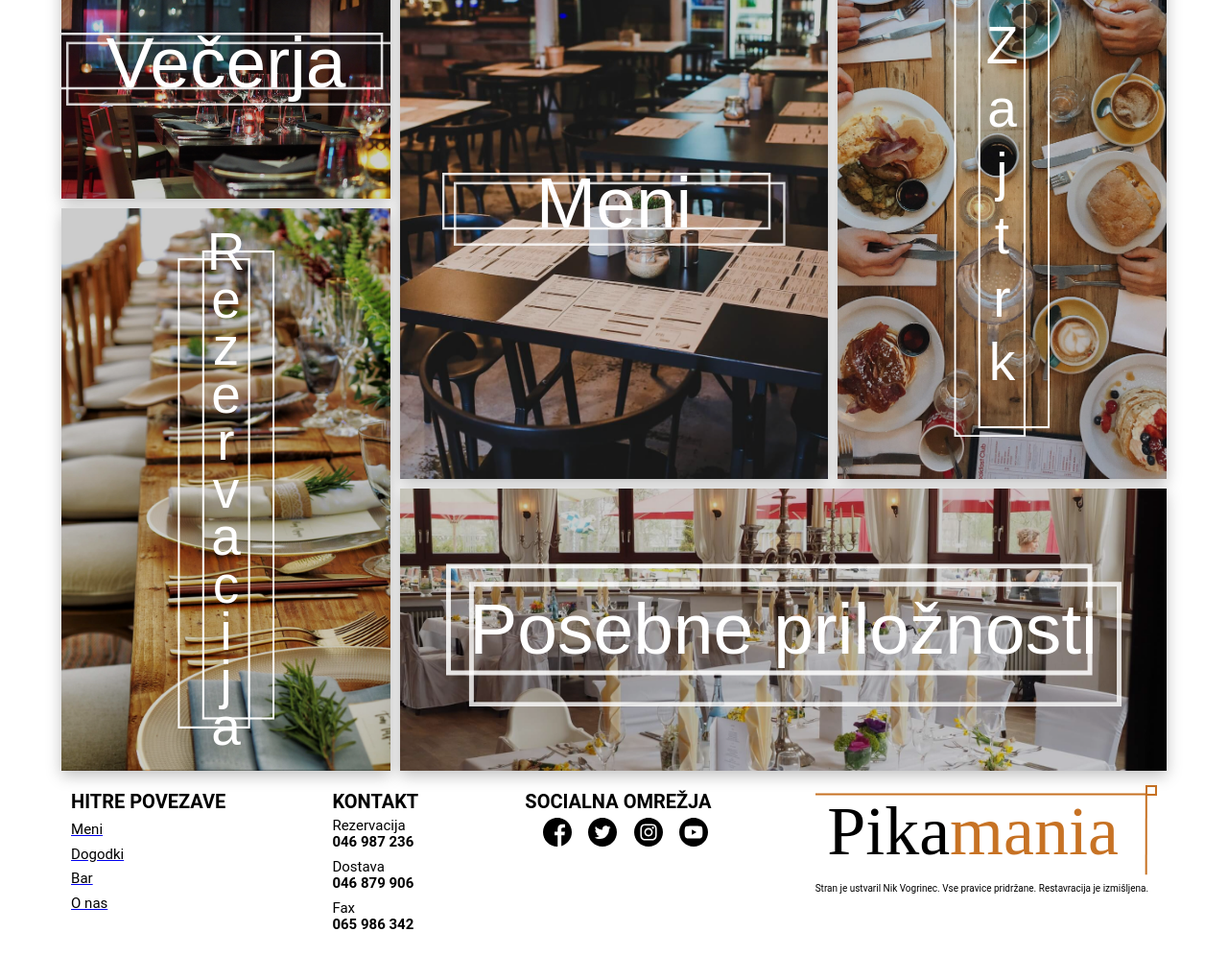
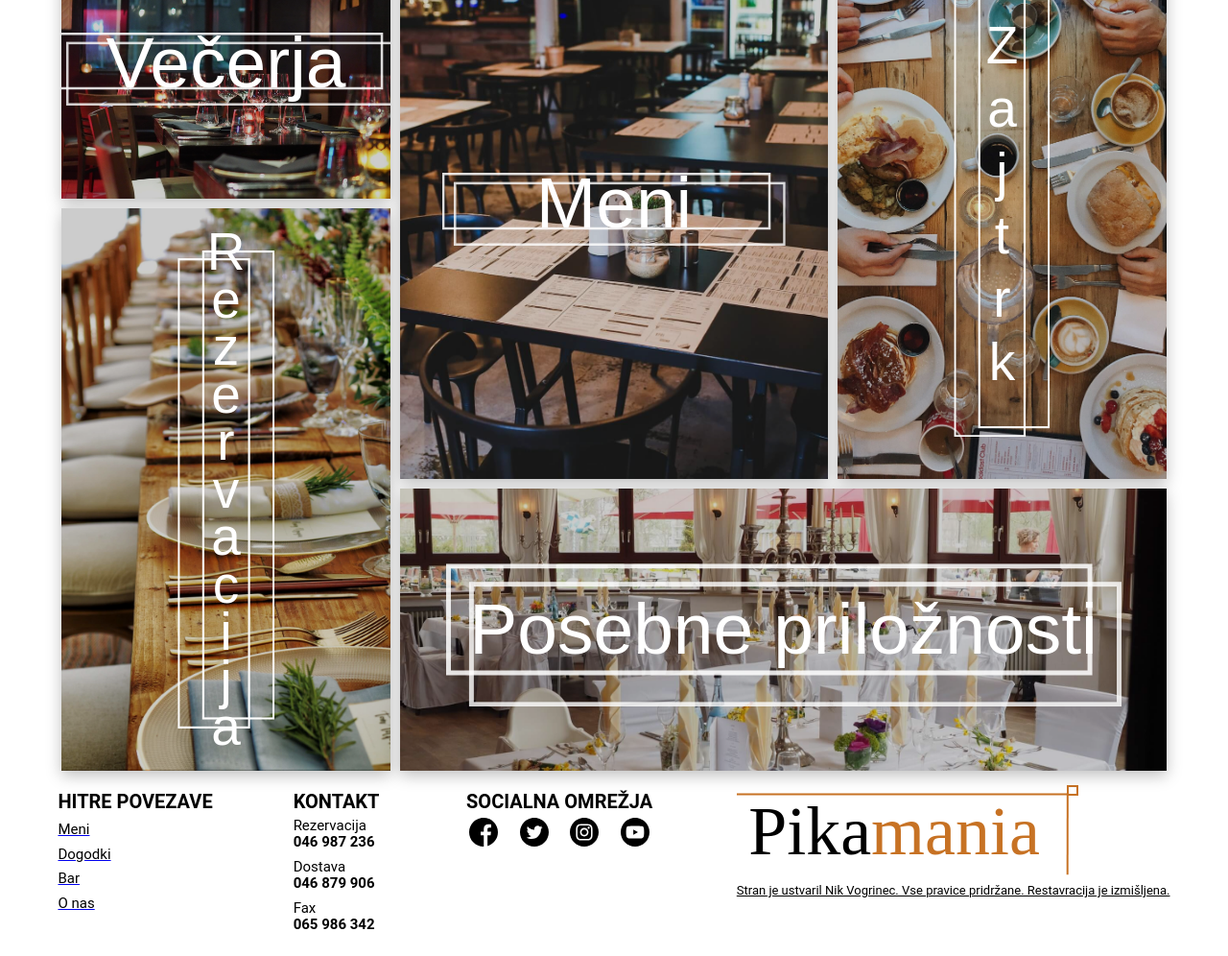
Before and after one commit to NikVogri/restaurant-website, a website: page index.html in a window 1280 px wide. Shown: the part 1176-2172 px from the top of the page at 96% size. Drawn offline with nearby package versions, Linux system fonts and the light colour scheme.

Commit message:
minor desktop footer fixes

```diff
--- a/sass/layout/_footer.scss
+++ b/sass/layout/_footer.scss
@@ -39,10 +39,13 @@
             display: inline-block;
             height: 30px;
             width: 30px;
+            margin: 0 1rem;
         }
 
-        &-image:not(last-child) {
-            margin-left: 1.5rem;
-        }
+    }
+
+    &__legal {
+        font-size: 13px;
+        text-decoration: underline;
     }
 }
```
Also changed, not shown: css/style.css.
